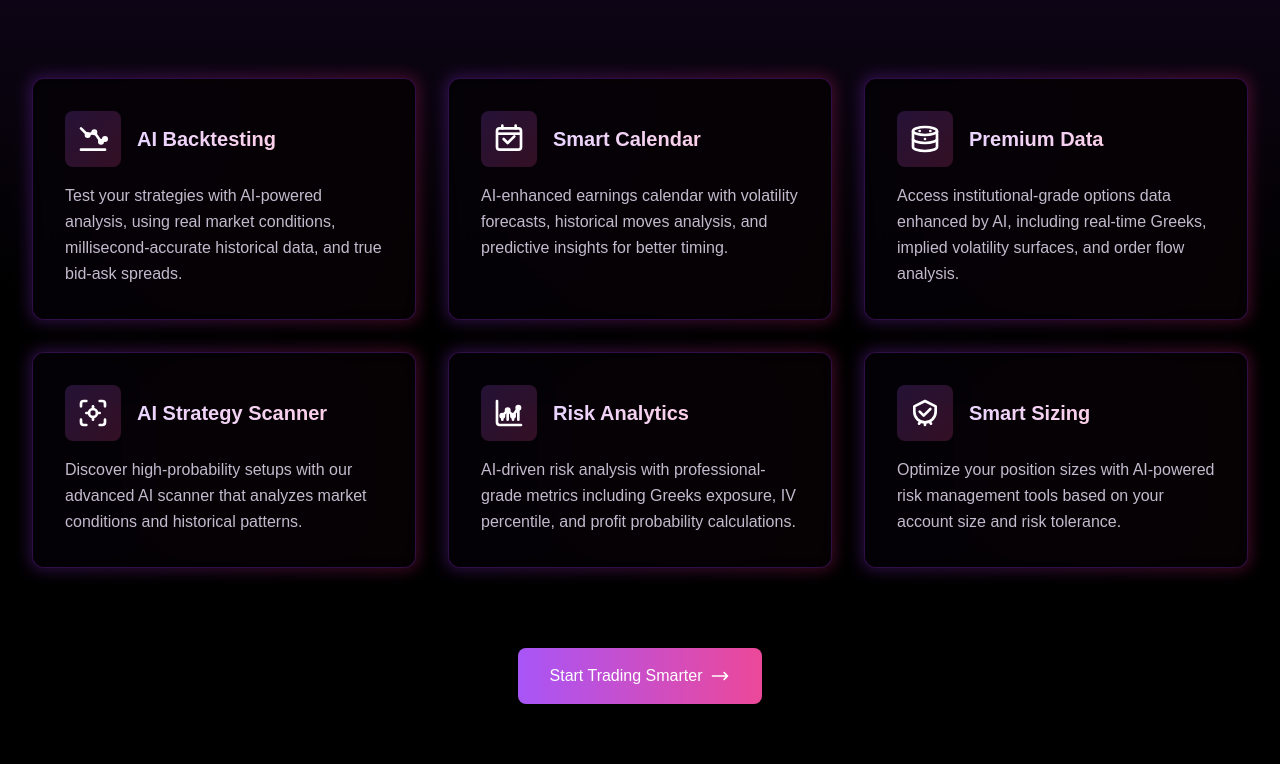
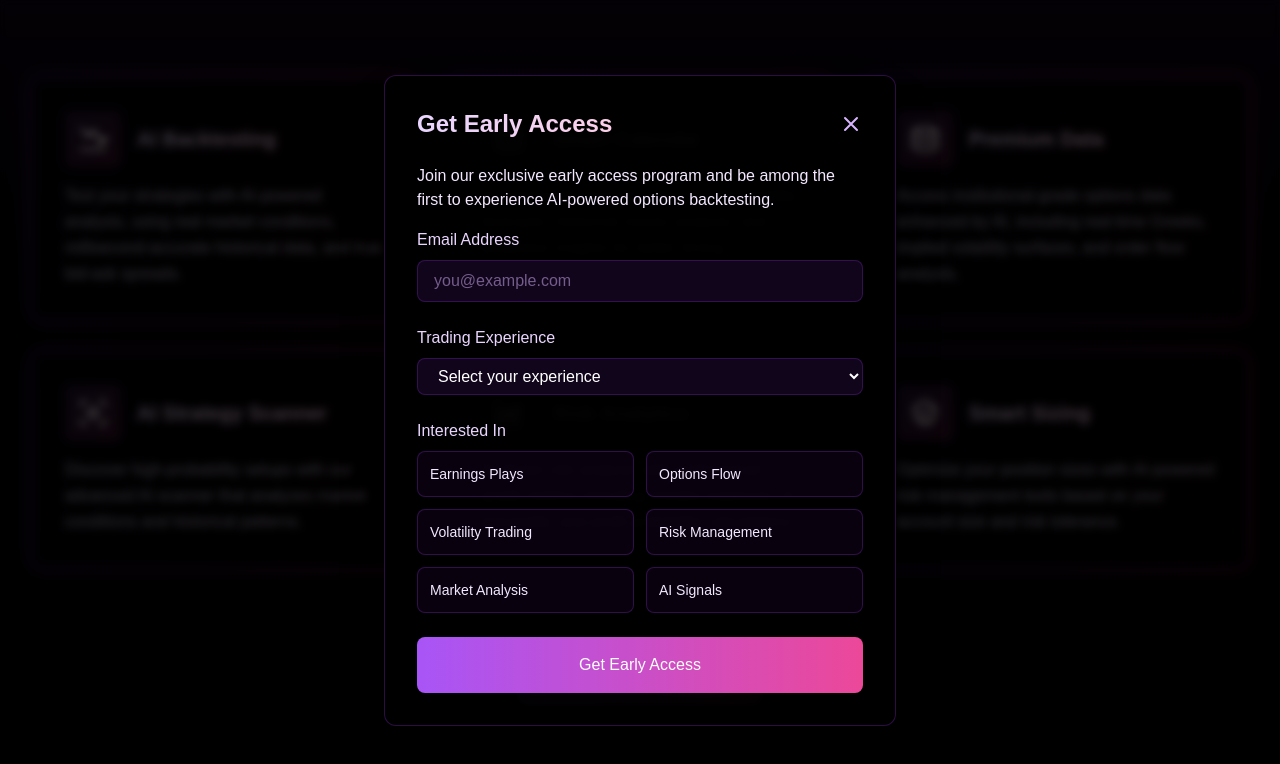
Before and after one commit to codify-org/website2025, a React (Vite) app: page / in a window 1280 px wide. Both pictures are taken after a click on the button "Start Trading Smarter". Shown: the part 1169-1933 px from the top of the page. Built offline with nearby package versions, Linux system fonts and the light colour scheme.

Commit message:
Add signup modal to Features section

```diff
--- a/src/components/FeaturesSection.jsx
+++ b/src/components/FeaturesSection.jsx
@@ -1,10 +1,12 @@
-import React from 'react';
+import React, { useState } from 'react';
 import BacktestingIcon from '../assets/icons/backtesting.svg';
 import CalendarIcon from '../assets/icons/calendar.svg';
 import MarketDataIcon from '../assets/icons/market-data.svg';
 import ScannerIcon from '../assets/icons/scanner.svg';
 import AnalyticsIcon from '../assets/icons/analytics.svg';
 import PositionIcon from '../assets/icons/position.svg';
+import Modal from './Modal';
+import SignupForm from './SignupForm';
 
 const FeatureCard = ({ icon: Icon, title, description }) => (
   <div className="relative group">
@@ -32,7 +34,18 @@ const FeatureCard = ({ icon: Icon, title, description }) => (
   </div>
 );
 
-const FeaturesSection = () => (
+const FeaturesSection = () => {
+  const [showSignupModal, setShowSignupModal] = useState(false);
+
+  const handleSignupSubmit = (formData) => {
+    // Here you would typically send the data to your backend
+    console.log('Signup data:', formData);
+    setShowSignupModal(false);
+    // Show success message or redirect
+  };
+
+  return (
+    <>
       <div className="relative overflow-hidden bg-black bg-opacity-90 py-24">
         {/* Subtle gradient background */}
         <div className="absolute inset-0 bg-gradient-to-b from-purple-900/20 via-black to-black"></div>
@@ -86,7 +99,10 @@ const FeaturesSection = () => (
 
           {/* Bottom CTA */}
           <div className="text-center mt-20">
-        <button className="inline-flex items-center px-8 py-4 bg-gradient-to-r from-purple-500 to-pink-500 text-white font-medium rounded-lg transform hover:scale-105 transition duration-300 ease-in-out shadow-lg hover:shadow-purple-500/50">
+            <button
+              onClick={() => setShowSignupModal(true)}
+              className="inline-flex items-center px-8 py-4 bg-gradient-to-r from-purple-500 to-pink-500 text-white font-medium rounded-lg transform hover:scale-105 transition duration-300 ease-in-out shadow-lg hover:shadow-purple-500/50"
+            >
               <span>Start Trading Smarter</span>
               <svg className="ml-2 w-5 h-5" fill="none" viewBox="0 0 24 24" stroke="currentColor">
                 <path strokeLinecap="round" strokeLinejoin="round" strokeWidth={2} d="M17 8l4 4m0 0l-4 4m4-4H3" />
@@ -95,6 +111,22 @@ const FeaturesSection = () => (
           </div>
         </div>
       </div>
+
+      {/* Sign Up Modal */}
+      <Modal
+        isOpen={showSignupModal}
+        onClose={() => setShowSignupModal(false)}
+        title="Get Early Access"
+      >
+        <div className="space-y-4">
+          <p className="text-purple-100">
+            Join our exclusive early access program and be among the first to experience AI-powered options backtesting.
+          </p>
+          <SignupForm onSubmit={handleSignupSubmit} />
+        </div>
+      </Modal>
+    </>
   );
+};
 
 export default FeaturesSection;
```
Lines whose indentation alone changed are shown as unchanged.
